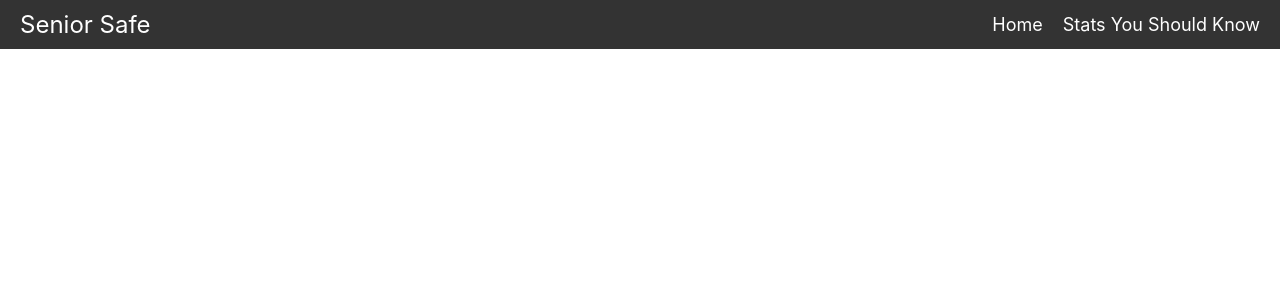
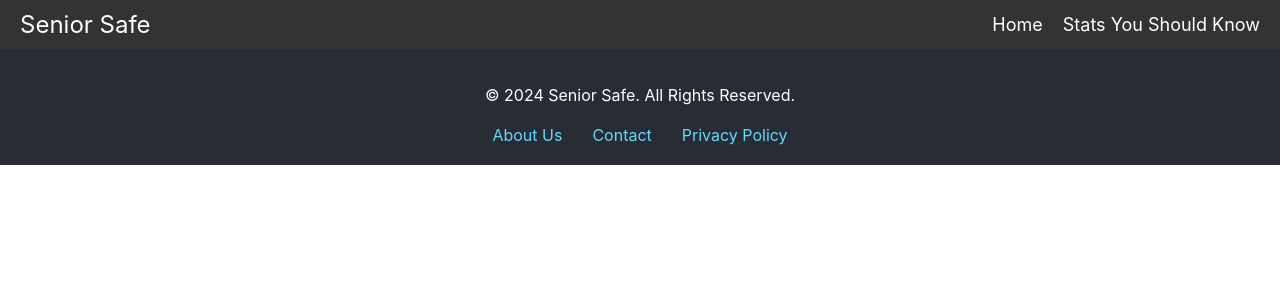
Before and after one commit to Ziyao-Piong/cybercrime-and-scams, a React (Create React App) app in the folder seniorsafe/: page / in a window 1280 px wide. Shown: the top 300 px of the page. Built offline with nearby package versions, Linux system fonts and the light colour scheme.

Commit message:
added footer

```diff
--- a/seniorsafe/src/App.js
+++ b/seniorsafe/src/App.js
@@ -1,5 +1,6 @@
 import './App.css';
 import Navbar from './components/ui/Navbar/Navbar';
+import Footer from './pages/Home/Footer';
 import LandingPage from './pages/Home/LandingSection';
 
 function App() {
@@ -7,6 +8,7 @@ function App() {
     <div className="App">
       <Navbar />
       {/* <LandingPage /> */}
+      <Footer />
     </div>
   );
 }
--- /dev/null
+++ b/seniorsafe/src/pages/Home/Footer.css
@@ -0,0 +1,37 @@
+/* src/components/Footer.css */
+.footer {
+    background-color: #282c34;
+    color: white;
+    text-align: center;
+    padding: 20px 0;
+    position: relative;
+    bottom: 0;
+    width: 100%;
+  }
+
+  .footer-content {
+    max-width: 1200px;
+    margin: 0 auto;
+    padding: 0 20px;
+  }
+
+  .footer-links {
+    list-style-type: none;
+    padding: 0;
+    margin: 20px 0 0;
+    display: flex;
+    justify-content: center;
+  }
+
+  .footer-links li {
+    margin: 0 15px;
+  }
+
+  .footer-links a {
+    color: #61dafb;
+    text-decoration: none;
+  }
+
+  .footer-links a:hover {
+    text-decoration: underline;
+  }
--- /dev/null
+++ b/seniorsafe/src/pages/Home/Footer.js
@@ -0,0 +1,20 @@
+// src/components/Footer.js
+// import React from 'react';
+import './Footer.css';
+
+const Footer = () => {
+  return (
+    <footer className="footer">
+      <div className="footer-content">
+        <p>&copy; {new Date().getFullYear()} Senior Safe. All Rights Reserved.</p>
+        <ul className="footer-links">
+          <li><a href="/about">About Us</a></li>
+          <li><a href="/contact">Contact</a></li>
+          <li><a href="/privacy">Privacy Policy</a></li>
+        </ul>
+      </div>
+    </footer>
+  );
+};
+
+export default Footer;
--- a/seniorsafe/src/pages/Home/LandingSection.css
+++ b/seniorsafe/src/pages/Home/LandingSection.css
@@ -14,7 +14,7 @@ body, html {
     justify-content: center;
     align-items: center;
     position: relative;
-    background: url('./assets/stock.jpg') repeat;
+    background: url('/stock.jpg') repeat;
     background-size: cover;
     animation: moveBackground 30s linear infinite;
   }
```
Also changed, not shown: seniorsafe/public/stock.jpg (renamed from seniorsafe/src/assets/stock.jpg).
